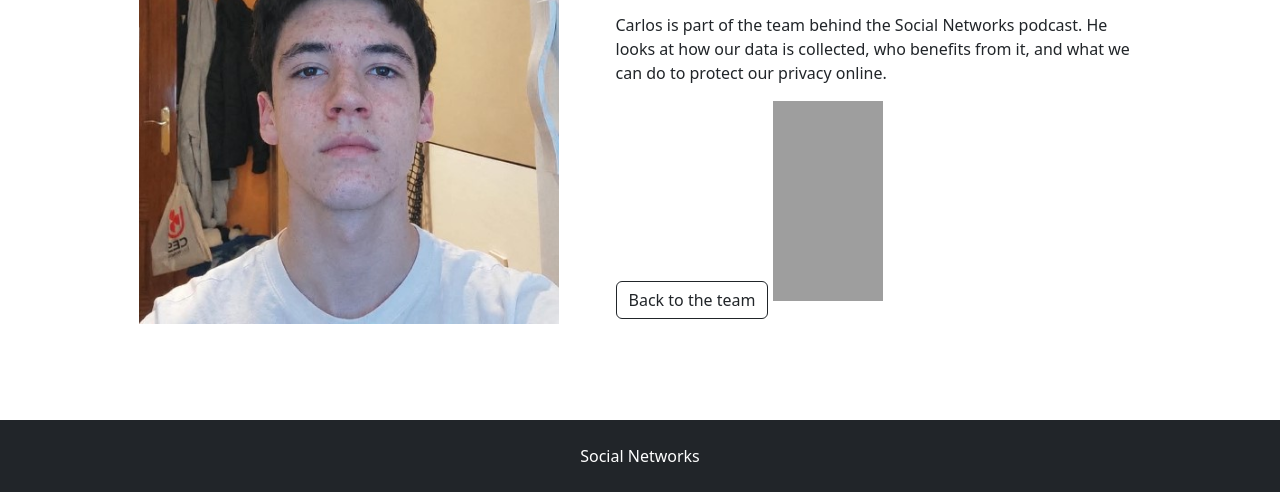
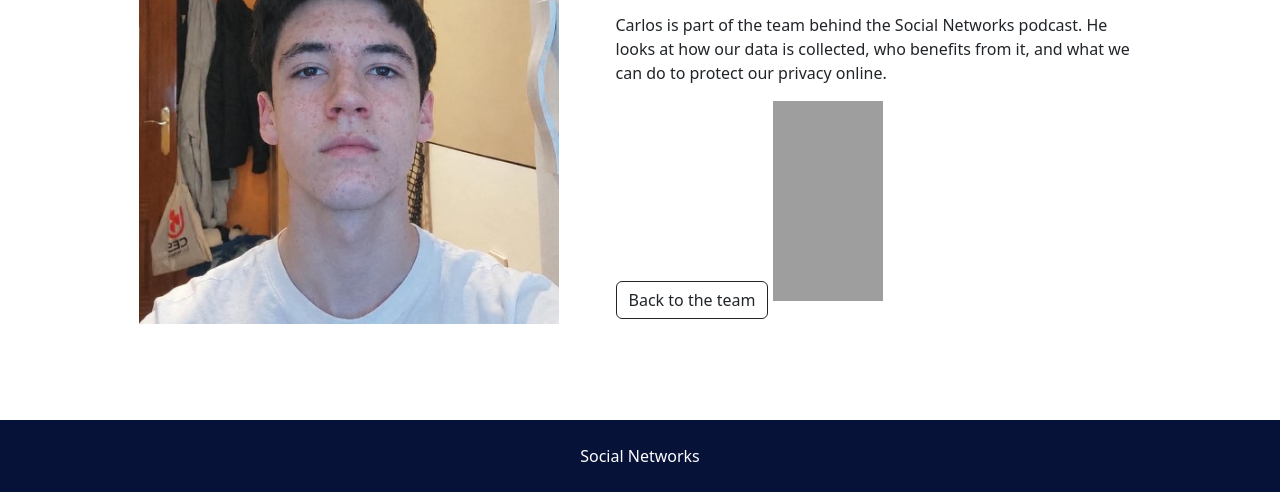
Before and after one commit to CarlosRC-23/ASIR1_2627_prueba, a plain HTML site: page MARCAS/Podcast_Ingles/web/carlos.html in a window 1280 px wide. Shown: the part 392-884 px from the top of the page. Drawn offline with nearby package versions, Linux system fonts and the light colour scheme; grey boxes are pictures that could not be loaded.

Commit message:
Change background color of social networks section

```diff
--- a/MARCAS/Podcast_Ingles/web/carlos.html
+++ b/MARCAS/Podcast_Ingles/web/carlos.html
@@ -61,7 +61,7 @@
   </div>
 </main>
 
-<div class="mt-5 p-4 bg-dark text-white text-center">
+<div class="mt-5 p-4 text-white text-center" style="background-color: #061238;">
   <p class="mb-0">Social Networks</p>
 </div>
 
```
